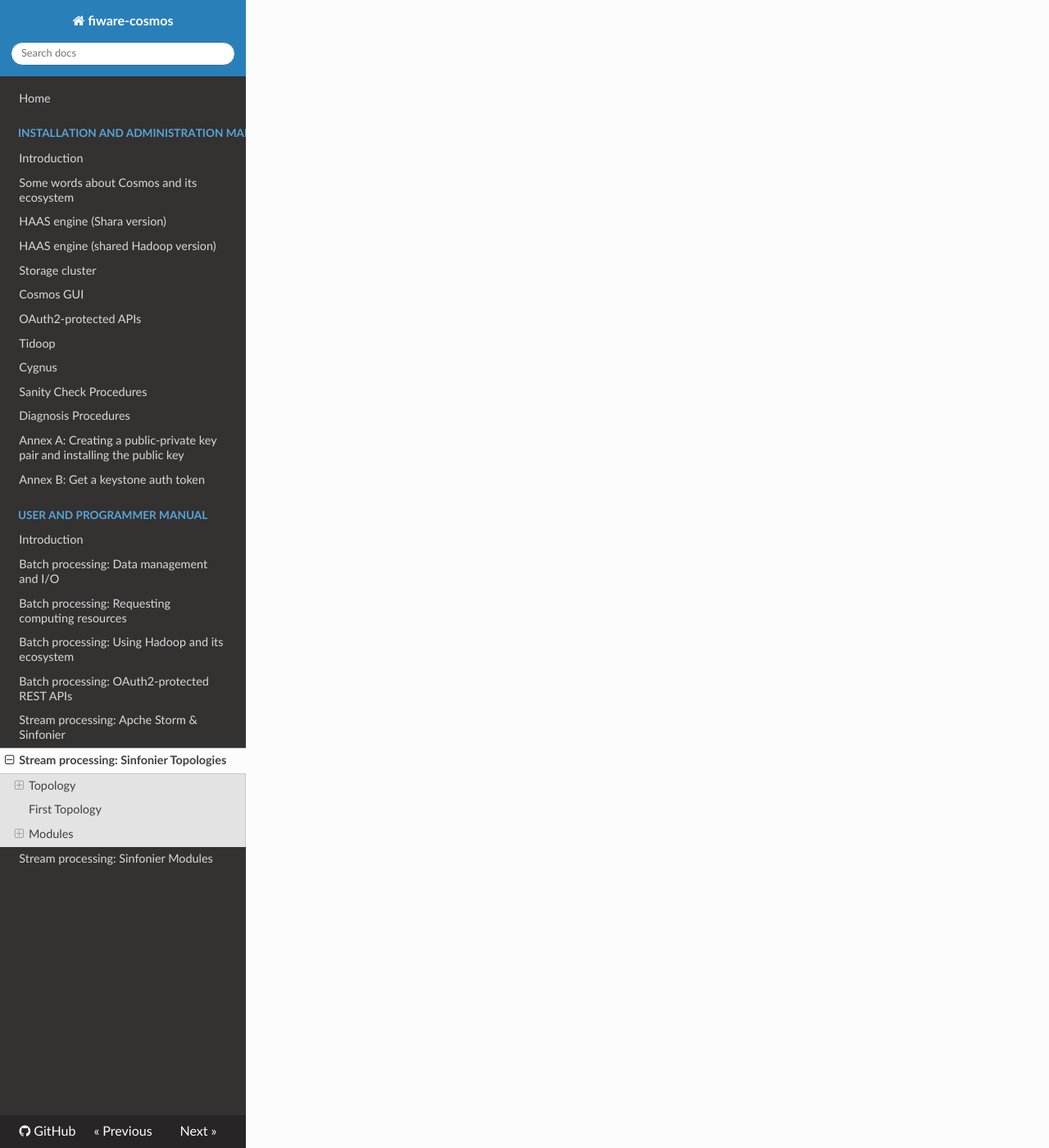
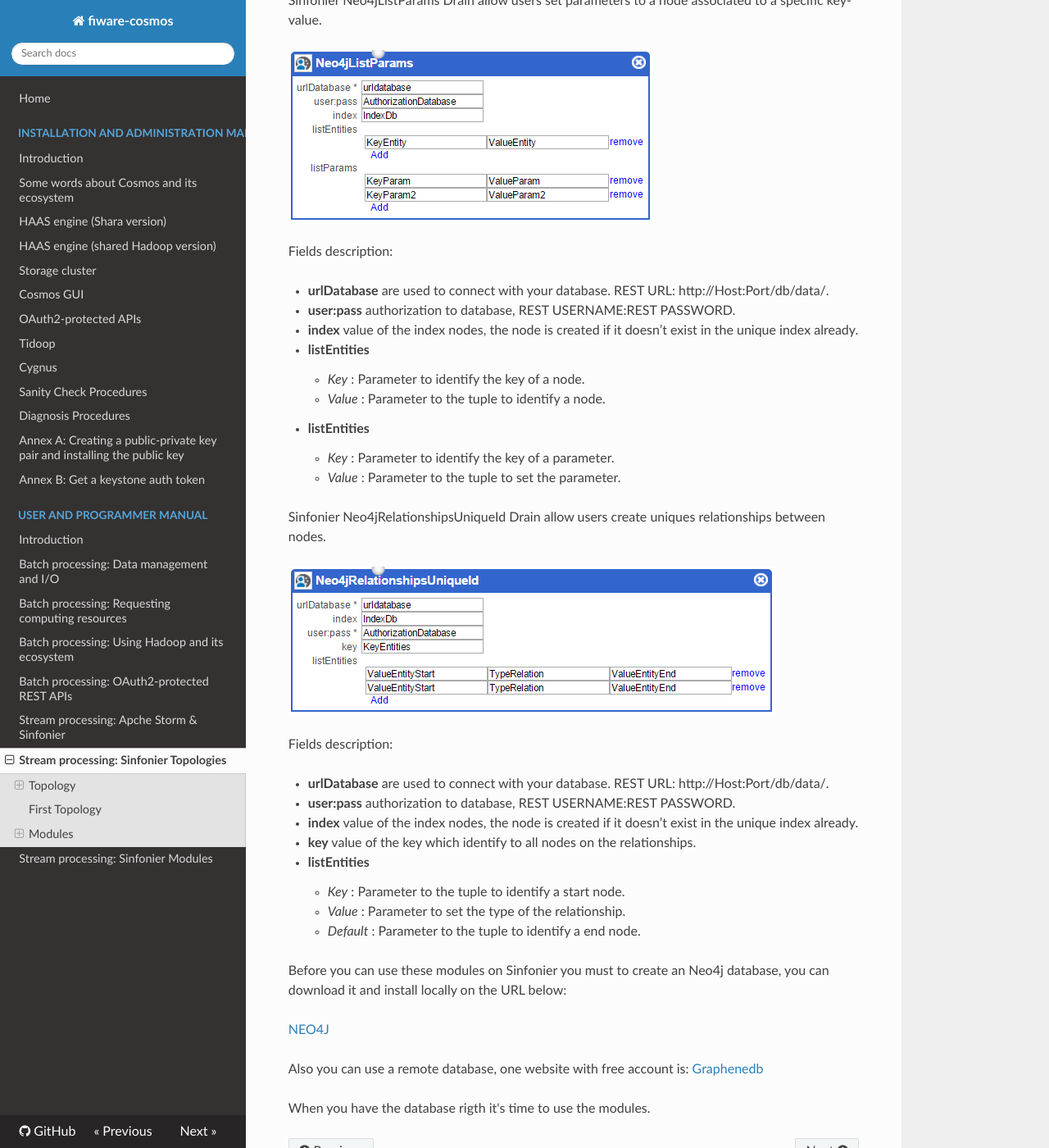
Before and after one commit to telefonicaid/fiware-cosmos, an MkDocs documentation site: the page built from doc/manuals/user_and_programmer_manual/streaming/stream_processing_sinfonier_topologies.md, in a window 1280 px wide and 1400 px high, scrolled down 14250 px. Shown: the whole window at 82% size. Built offline with MkDocs 1.6.1, drawn with Linux system fonts in a browser that asks for light colours; nearby versions of some CDN libraries; old or Windows-style settings are respelled for this version of MkDocs; a style sheet for code colours, icons or effects is not loaded; some of the changed text lies outside the part shown.

Commit message:
Add part of neo4j

```diff
--- a/doc/manuals/user_and_programmer_manual/streaming/stream_processing_sinfonier_topologies.md
+++ b/doc/manuals/user_and_programmer_manual/streaming/stream_processing_sinfonier_topologies.md
@@ -207,3 +207,76 @@ Download mobile App
 And start receiving notifications immediately! It's as simple as this. The App is available in Google Play for Android and App Store iOS.
 
 ![Figure N - Sinfonier Topologies Instapush Configure Drain](images/sinfonier_topologies_modules_instapush_install_app.png "Figure N - Sinfonier Topologies Instapush Configure Drain")
+
+###<a name="section3.6"></a>Display
+
+####<a name="section3.6.1"></a>Neo4j
+
+Neo4j is a world's leading open source Graph Database. It is completely developed by using Java Language by Neo Technology.
+
+![Figure N - Sinfonier Topologies Neo4j Logo](images/sinfonier_topologies_modules_neo4j_logo.png "Figure N - Sinfonier Topologies Neo4j Logo")
+
+Neo4j is a one of the popular Graph Databases and CQL stands for Cypher Query Language. Neo4j is written in Java Language.
+
+Neo4j is supported by a rich ecosystem of libraries, tools, drivers and guides provided by partners, users and community contributors. We want to give an overview about what’s available and link to the original sources. We try to focus on the freely available solutions here, and provide links to commercial options where appropriate.
+
+**Common uses causes**
+
+* Social Networks
+* Recommendation Engines
+* Geo Routing
+
+Sinfonier Neo4jEntitiesLabel Bolt allow users create uniques nodes associated to a specific label.
+
+![Figure N - Sinfonier Topologies Neo4j Neo4jEntitiesLabel](images/Module_EntitiesNeo.png "Figure N - Sinfonier Topologies Neo4jEntitiesLabel")
+
+Fields description:
+
+* **urlDatabase** are used to connect with your database. REST URL: http://Host:Port/db/data/.
+* **user:pass** authorization to database, REST USERNAME:REST PASSWORD.
+* **index** value of the index nodes, the node is created if it doesn’t exist in the unique index already.
+* **listEntities**
+	+ *Key* : Parameter to identify the key of a node.
+	+ *Value* : Parameter to the tuple to identify a node.
+	+ *Default* : Parameter to set the label of a node.
+
+
+Sinfonier Neo4jListParams Drain allow users set parameters to a node associated to a specific key-value.
+
+![Figure N - Sinfonier Topologies Neo4j Neo4jListParams](images/Module_ParamsNeo.png "Figure N - Sinfonier Topologies Neo4jListParams")
+
+Fields description:
+
+* **urlDatabase** are used to connect with your database. REST URL: http://Host:Port/db/data/.
+* **user:pass** authorization to database, REST USERNAME:REST PASSWORD.
+* **index** value of the index nodes, the node is created if it doesn’t exist in the unique index already.
+* **listEntities**
+	+ *Key* : Parameter to identify the key of a node.
+	+ *Value* : Parameter to the tuple to identify a node.
+* **listEntities**
+	+ *Key* : Parameter to identify the key of a parameter.
+	+ *Value* : Parameter to the tuple to set the parameter.
+
+
+Sinfonier Neo4jRelationshipsUniqueId Drain allow users create uniques relationships between nodes.
+
+![Figure N - Sinfonier Topologies Neo4j Neo4jRelationshipsUniqueId](images/Module_RelationNeo.png "Figure N - Sinfonier Topologies Neo4jRelationshipsUniqueId")
+
+Fields description:
+
+* **urlDatabase** are used to connect with your database. REST URL: http://Host:Port/db/data/.
+* **user:pass** authorization to database, REST USERNAME:REST PASSWORD.
+* **index** value of the index nodes, the node is created if it doesn’t exist in the unique index already.
+* **key** value of the key which identify to all nodes on the relationships.
+* **listEntities**
+	+ *Key* : Parameter to the tuple to identify a start node.
+	+ *Value* : Parameter to set the type of the relationship.
+	+ *Default* : Parameter to the tuple to identify a end node.
+
+Before you can use these modules on Sinfonier you must to create an Neo4j database, you can download it and install locally on the URL below:
+
+[NEO4J](http://neo4j.com/)
+
+Also you can use a remote database, one website with free account is: [Graphenedb](http://www.graphenedb.com/)
+
+When you have the database rigth it's time to use the modules.
```
Also changed, not shown: doc/manuals/user_and_programmer_manual/streaming/images/Module_EntitiesNeo.PNG (added), doc/manuals/user_and_programmer_manual/streaming/images/Module_ParamsNeo.PNG (added), doc/manuals/user_and_programmer_manual/streaming/images/Module_RelationNeo.PNG (added), doc/manuals/user_and_programmer_manual/streaming/images/sinfonier_topologies_modules_neo4j_logo.png (added).
